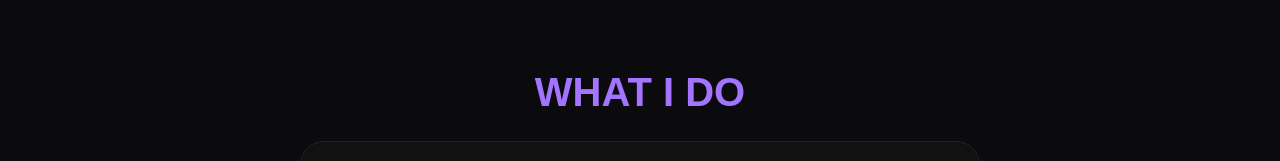
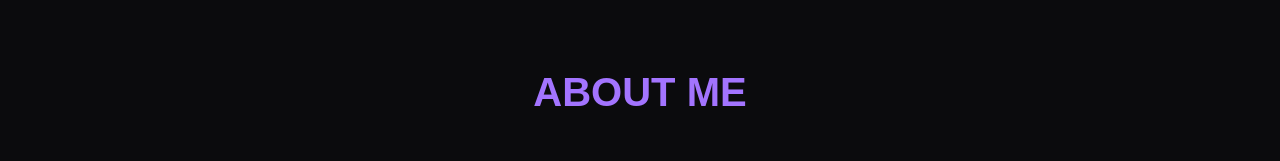
Before and after one commit to DavitEgoian/Portfolio-Website, a React (Create React App) app: page / in a window 1280 px wide. Shown: the part 645-806 px from the top of the page. Built offline with nearby package versions, Linux system fonts and the light colour scheme; a web font is replaced by a local one.

Commit message:
About me section add

```diff
--- a/src/App.js
+++ b/src/App.js
@@ -55,6 +55,7 @@ function App() {
           />
         </div>
       </div>
+      <h1 className="section-title">ABOUT ME</h1>
 
       <h1 className="section-title">WHAT I DO</h1>
       <div className="cards-container">
```
